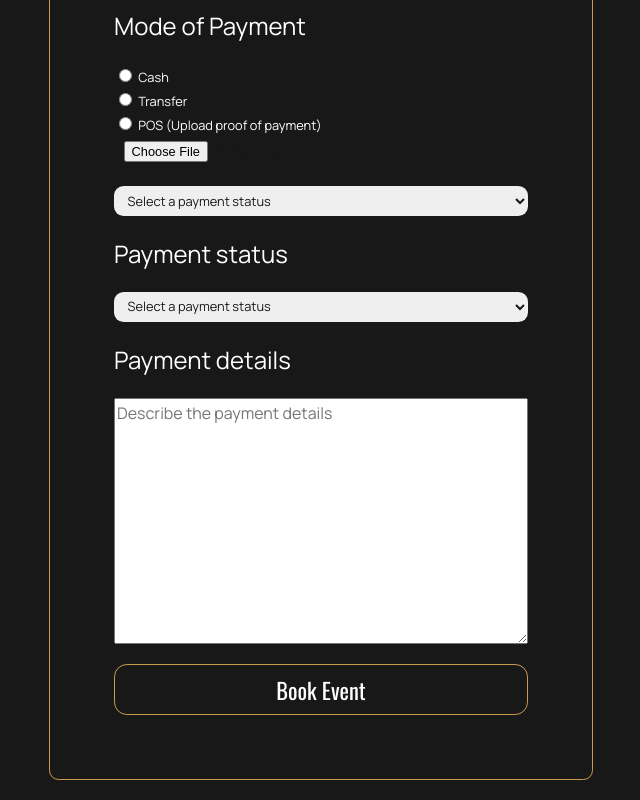
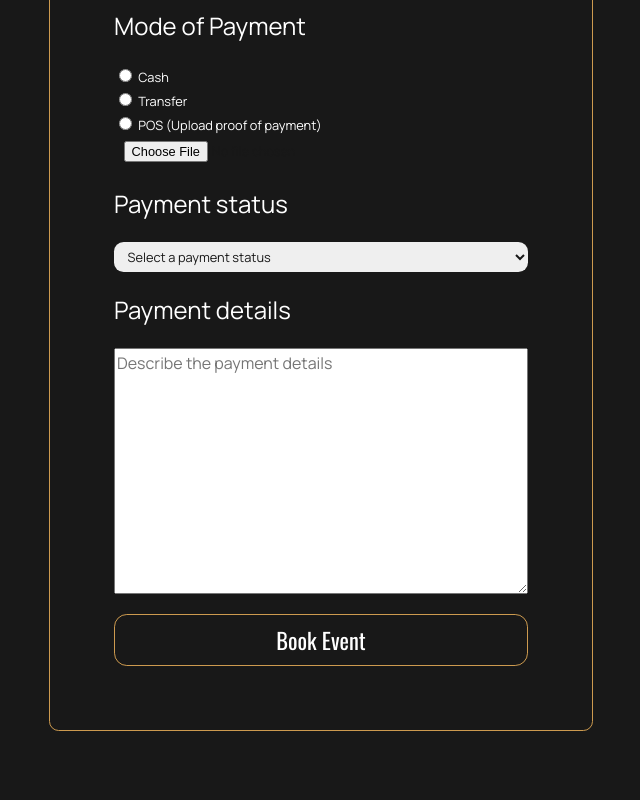
Before and after one commit to godswillumukoro/tw-event-manager, a plain HTML site: page book-event.html in a window 1280 px wide. Shown: the part 1013-1813 px from the top of the page, without its empty margins (331-971 px from the left). After the commit the page ends 1764 px from the top, so only its background shows below. Drawn offline with nearby package versions, Linux system fonts and the light colour scheme.

Commit message:
made ui changes

```diff
--- a/book-event.html
+++ b/book-event.html
@@ -159,12 +159,6 @@
                     <input type="file" name="" id="">
                 </div>
 
-                <select name="payment-status" id="payment-status">
-                    <option value="">Select a payment status</option>
-                    <option value="">Full payment</option>
-                    <option value="">Part payment</option>
-                </select>
-
                 <label for="">Payment status</label>
                 <select name="payment-status" id="payment-status">
                     <option value="">Select a payment status</option>
```
